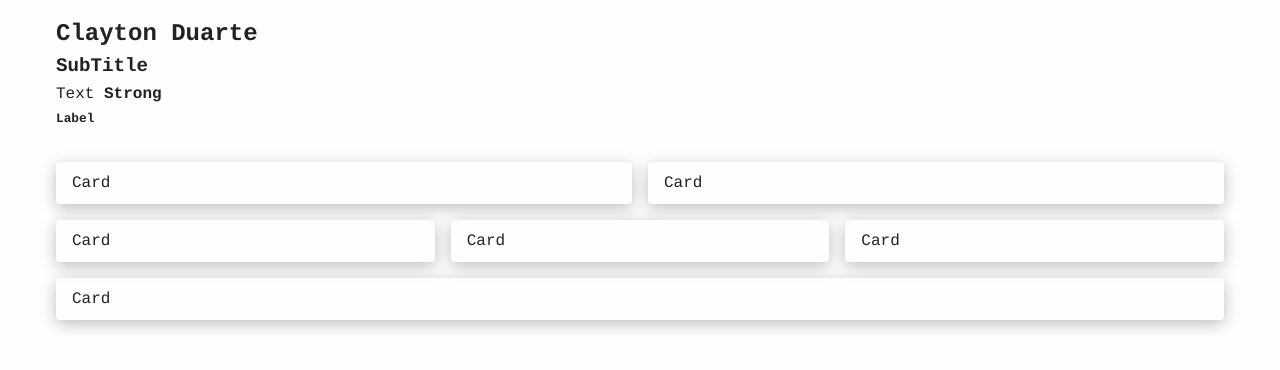
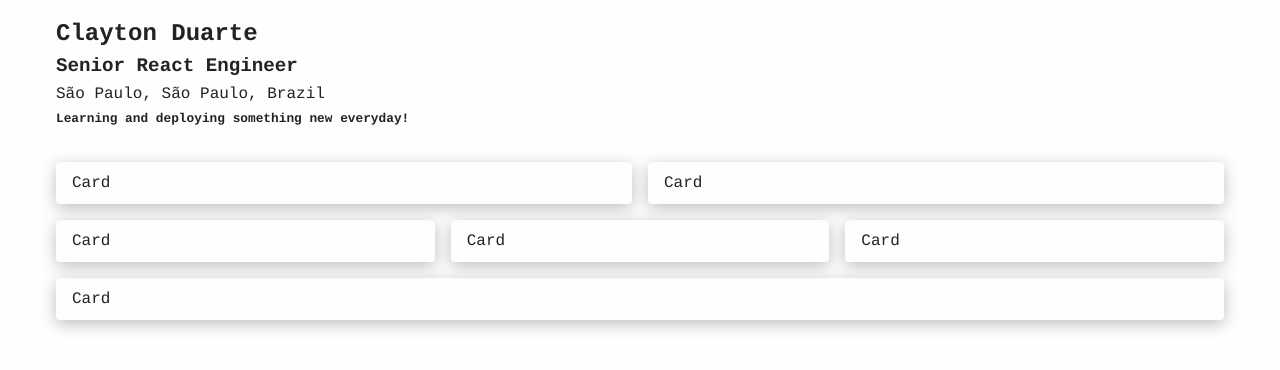
Before and after one commit to clayton-duarte/resume, a Next.js app: page / in a window 1280 px wide. Shown: the top 370 px of the page. Built offline with nearby package versions, Linux system fonts and the light colour scheme.

Commit message:
Config hooks with useReducer and contextAPI

```diff
--- a/components/Summary.js
+++ b/components/Summary.js
@@ -1,12 +1,19 @@
-import React from 'react';
+import React, { memo } from 'react';
 
 import { Title, SubTitle, Text, Label } from './Text';
+import { useStateValue } from '../state';
 
-export default () => (
-  <>
-    <Title>Clayton Duarte</Title>
-    <SubTitle>SubTitle</SubTitle>
-    <Text>Text <strong>Strong</strong></Text>
-    <Label>Label</Label>
-  </>
-);
+const Summary = () => {
+  const [{ profile }] = useStateValue();
+
+  return (
+    <>
+      <Title>{profile.firstName} {profile.lastName}</Title>
+      <SubTitle>{profile.headline}</SubTitle>
+      <Text>{profile.locationName}</Text>
+      <Label>{profile.summary}</Label>
+    </>
+  );
+}
+
+export default memo(Summary);
--- a/components/Text.js
+++ b/components/Text.js
@@ -23,8 +23,8 @@ font-size: 1.2rem;
 
 export const Label = styled.label`
 ${props => commonStyles(props)};
+font-weight: bold;
 font-size: .8rem;
-font-weight: bold;
 `;
 
 export default ({ title, subTitle, label, ...props }) => {
--- a/pages/_app.js
+++ b/pages/_app.js
@@ -2,6 +2,9 @@ import React from 'react';
 import App, { Container } from 'next/app';
 import { ThemeProvider, createGlobalStyle } from 'styled-components';
 
+import initialState from '../state/initialState';
+import { StateProvider } from '../state';
+import reducer from '../state/reducer';
 import defaultTheme from '../theme';
 
 const GlobalStyle = createGlobalStyle`
@@ -25,6 +28,8 @@ export default class extends App {
     return pageProps;
   }
 
+  state = {};
+
   render() {
     const { Component, pageProps } = this.props;
 
@@ -32,7 +37,9 @@ export default class extends App {
       <ThemeProvider theme={defaultTheme}>
         <>
           <Container>
-            <Component {...pageProps} />
+            <StateProvider initialState={initialState} reducer={reducer}>
+              <Component {...pageProps} />
+            </StateProvider>
           </Container>
           <GlobalStyle />
         </>
--- /dev/null
+++ b/state/index.js
@@ -0,0 +1,12 @@
+
+import React, { createContext, useContext, useReducer } from 'react';
+
+export const StateContext = createContext();
+
+export const StateProvider = ({ reducer, initialState, children }) => (
+  <StateContext.Provider value={useReducer(reducer, initialState)}>
+    {children}
+  </StateContext.Provider>
+);
+
+export const useStateValue = () => useContext(StateContext);
--- /dev/null
+++ b/state/reducer.js
@@ -0,0 +1,10 @@
+
+const reducer = (state, action) => {
+  const { type, payload } = action;
+  switch (type) {
+    default:
+      return state;
+  }
+};
+
+export default reducer;
```
Also changed, not shown: state/initialState.json (renamed from profileView.json), 1 other file (tests, documents, lock files or other folders).
